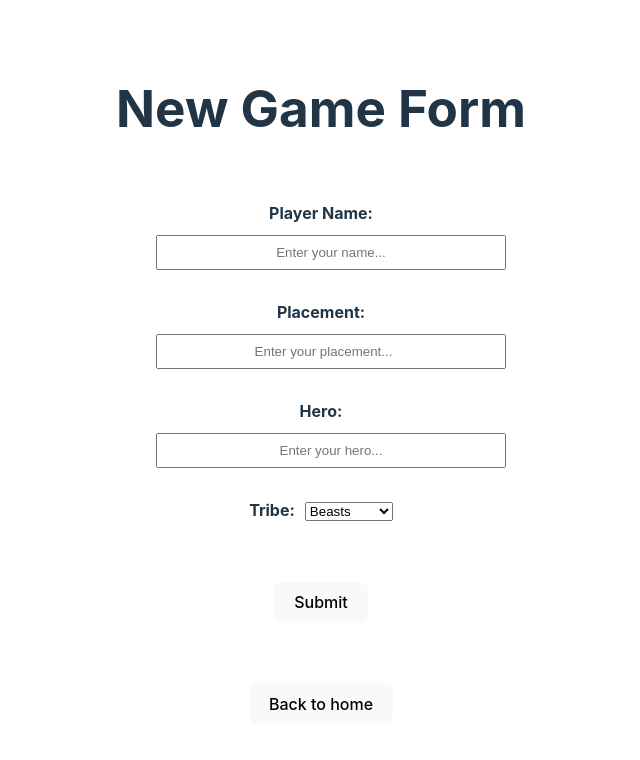
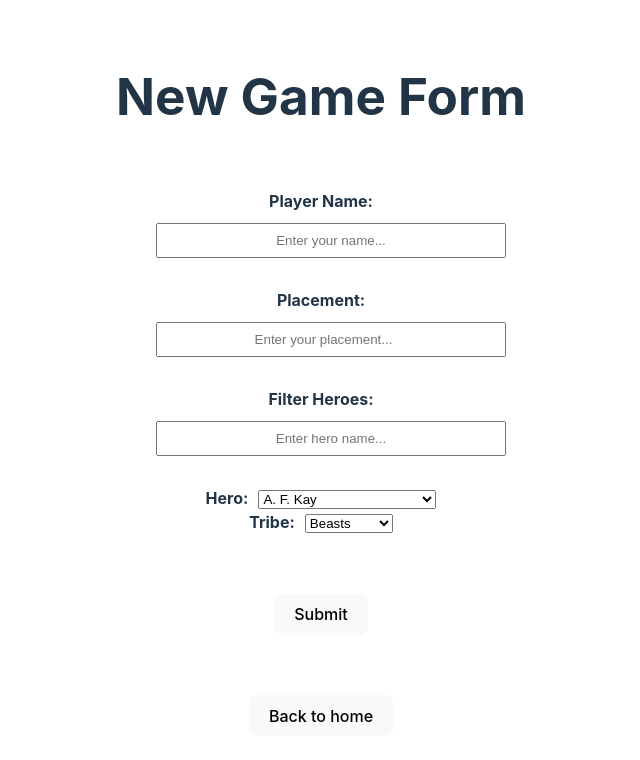
Before and after one commit to robbdouglas/hs-battlegrounds-stats, a React (Vite) app: page /new-game-form in a window 1280 px wide. Shown: the top 760 px of the page, without its empty margins (319-959 px from the left). Built offline with nearby package versions, Linux system fonts and the light colour scheme.

Commit message:
clear comments in NewGameForm and export tribes

```diff
--- a/src/components/NewGameForm.jsx
+++ b/src/components/NewGameForm.jsx
@@ -1,8 +1,18 @@
+// NewGameForm.jsx
 import React, { useState } from "react";
 import { Link } from "react-router-dom";
 import "../styles/NewGameForm.css";
+import { heroes } from "../data/heroes";
+import { tribes } from "../data/tribes";
 
 function NewGameForm() {
+  const [filter, setFilter] = useState(""); // Zustand für den Filterwert
+
+  // Filterfunktion für das Dropdown-Menü der Helden
+  const filteredHeroes = heroes.filter((hero) =>
+    hero.toLowerCase().includes(filter.toLowerCase())
+  );
+
   return (
     <div>
       <h1>New Game Form</h1>
@@ -28,28 +38,35 @@ function NewGameForm() {
               placeholder="Enter your placement..."
             />
           </div>
+          <div className="filter-container">
+            <label htmlFor="hero-filter">Filter Heroes:</label>
+            <input
+              type="text"
+              id="hero-filter"
+              name="hero-filter"
+              value={filter}
+              onChange={(e) => setFilter(e.target.value)}
+              placeholder="Enter hero name..."
+            />
+          </div>
           <div className="hero-container">
             <label htmlFor="hero">Hero:</label>
-            <input
-              type="text"
-              id="hero"
-              name="hero"
-              placeholder="Enter your hero..."
-            />
+            <select id="hero" name="hero">
+              {filteredHeroes.map((hero, index) => (
+                <option key={index} value={hero}>
+                  {hero}
+                </option>
+              ))}
+            </select>
           </div>
           <div className="tribe-container">
             <label htmlFor="tribe">Tribe:</label>
             <select id="tribe" name="tribe">
-              <option value="Beasts">Beasts</option>
-              <option value="Demons">Demons</option>
-              <option value="Dragons">Dragons</option>
-              <option value="Elementals">Elementals</option>
-              <option value="Mechs">Mechs</option>
-              <option value="Murlocs">Murlocs</option>
-              <option value="Naga">Naga</option>
-              <option value="Pirates">Pirates</option>
-              <option value="Quilboar">Quilboar</option>
-              <option value="Undead">Undead</option>
+              {tribes.map((tribe, index) => (
+                <option key={index} value={tribe}>
+                  {tribe}
+                </option>
+              ))}
             </select>
           </div>
         </div>
--- /dev/null
+++ b/src/data/heroes.js
@@ -0,0 +1,22 @@
+// heroes.js
+
+export const heroes = [
+    "A. F. Kay",
+    "Al'akir",
+    "Ambassador Faelin",
+    "Alexstrasza",
+    "Arrana Starseeker",
+    "Bru'kan",
+    "C'Thun",
+    "Captain Hoggar",
+    "Cariel Roame",
+    "Chenvaala",
+    "Cookie the Cook",
+    "Dancin' Deryl",
+    "Death Speaker Blackthorn",
+    "Deathwing",
+    "Dinotamer Brann",
+    "Doc Hollidae",
+    "Dre"
+
+]
--- /dev/null
+++ b/src/data/tribes.js
@@ -0,0 +1,14 @@
+// tribes.js
+
+export const tribes = [
+  "Beasts",
+  "Demons",
+  "Dragons",
+  "Elementals",
+  "Mechs",
+  "Murlocs",
+  "Naga",
+  "Pirates",
+  "Quilboar",
+  "Undead",
+];
```
Also changed, not shown: src/components/EnterGameStats.jsx (deleted, +0 -11 lines).
